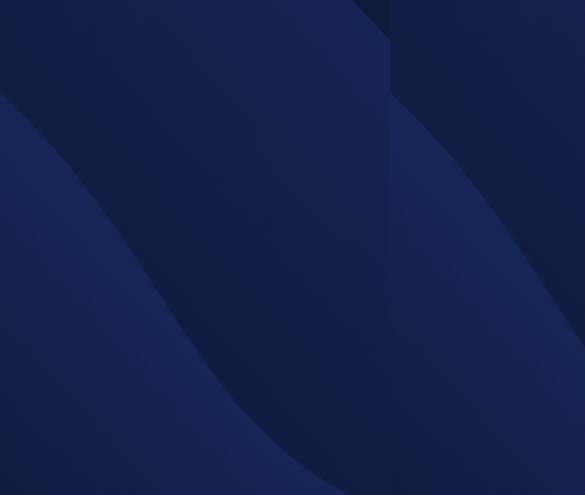
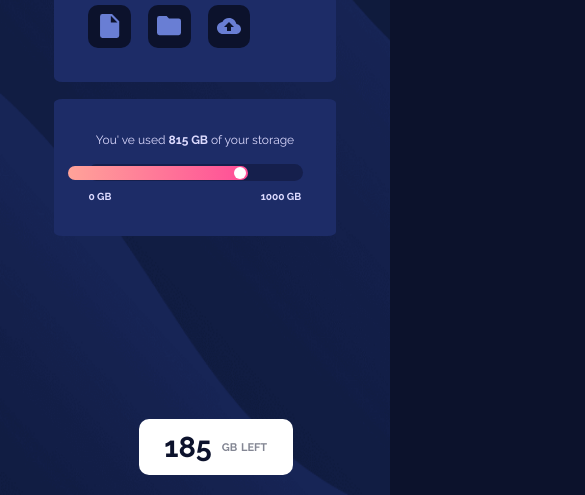
Before and after one commit to Zaklina-Radenkovic/fylo-data-storage, a website: page index.html in a window 390 px wide. Shown: the part 349-844 px from the top of the page, 585 px wide, since content can reach past the window. Drawn offline with Linux system fonts and the light colour scheme.

Commit message:
Update style.css

```diff
--- a/css/style.css
+++ b/css/style.css
@@ -14,6 +14,20 @@
 .u-margin-bottom {
   margin-bottom: 1.42rem; }
 
+/*body {
+  font-family: 'Raleway', sans-serif;
+  color: hsl(243, 100%, 93%);
+  font-weight: 400;
+
+  box-sizing: border-box;
+  overflow-x: hidden;
+  background: hsl(229, 57%, 11%) url("../images/bg-desktop.png") left bottom no-repeat;
+  height: 100vh;
+
+  @include respond-phone {
+    background: hsl(229, 57%, 11%) url("../images/bg-mobile.png");
+  }
+}*/
 .data {
   flex: 1;
   height: 14.3rem;
@@ -46,7 +60,7 @@
         cursor: pointer; }
         .data-storage--file:hover svg, .data-storage--file:active svg {
           fill: #0c122c; }
-  @media (max-width: 23.4em) {
+  @media (max-width: 37.5em) {
     .data {
       margin-right: 0;
       margin-bottom: 1.4rem;
@@ -64,27 +78,26 @@
   color: #848794;
   background-color: white;
   position: absolute;
-  right: 5%;
-  top: 0px;
-  z-index: 100; }
+  right: 9%;
+  top: -35px; }
   .data-remain::after {
     content: "";
     display: table;
-    width: 12.48rem;
+    width: 12.47rem;
     height: 4.64rem;
     margin-top: -2.42rem;
     margin-left: 5px;
-    background: linear-gradient(to bottom right, rgba(255, 255, 255, 0) 75%, white 80%);
+    background: linear-gradient(to bottom right, rgba(255, 255, 255, 0) 60%, white 80%);
     -webkit-clip-path: polygon(0 0, 100% 0, 100% 100%, 85% 75%, 0 75%);
     clip-path: polygon(0 0, 100% 0, 100% 100%, 85% 75%, 0 75%); }
   .data-remain--left {
     padding-right: 10px;
     font-size: 2.14rem;
     color: #0c122c; }
-  @media (max-width: 23.4em) {
+  @media (max-width: 37.5em) {
     .data-remain {
-      top: 69%;
-      right: 39%;
+      top: 91%;
+      right: 25%;
       font-size: 1.3rem;
       padding-top: .9rem; }
       .data-remain::after {
@@ -93,108 +106,12 @@
         font-size: 2.4rem;
         vertical-align: middle; } }
 
-/* DATA BAR WITHOUT ANIMATION
-
-.data-bar {
-	flex: 0 0 40%;
-	height: 11.4rem; //160px;
-	background: $color-primary;
-
-	-webkit-clip-path: inset(0 0 0 0 round 3% 3% 3% 3%);
-	clip-path: inset(0 0 0 0 round 3% 3% 3% 3%);
-
-	&--usage {
-		font-weight: $weight-bold;
-	}
-
-	&__progress {
-		height: 1.42rem; //20px;
-		width: 32.8rem; //460px;
-		//width: 0;
-		margin: 0 auto;
-		background-color: lighten($color-primary-dark, 8%);
-
-		display: flex;
-    	align-items: center;
-    	padding-left: .1rem;
-
-    	//animation: Line linear 4s;
-
-    	&::before {
-    		@include span-content;
-			content: "0 GB";
-		}
-
-		&::after {
-			@include span-content;
-			content: "1000 GB";
-			margin-left: 3.9rem; //55px;
-		}
-
-		&--show {
-			//width: 26.85rem; //350px;
-			height: 1.14rem; //16px;
-			margin-left: -1.85rem; //-26px;
-			background: linear-gradient(to right, hsl(6, 100%, 80%), hsl(335, 100%, 65%));
-
-			display: flex;
-			justify-content: center;
-			align-items: center;
-
-			animation: Line 3s ease-in;
-		}
-
-		&--pick {
-			display: block;
-			width: 12px;
-			height: 12px;
-			margin-left: 23.7rem; //333px;
-			border-radius: 50%;
-			background-color: rgb(255, 255, 255);
-		}
-	}
-
-
-	@include respond-phone {
-		flex:0 0 11.4rem;
-
-		width: 100%;
-		padding: 12.2%;
-
-		p {
-			text-align: center;
-		}
-
-		&__progress {
-			width: 17.9rem;
-			padding-left: 0;
-
-			&::before {
-				@include span-content--mob;
-			}
-
-			&::after {
-				margin-left: 0;
-				@include span-content--mob;
-			}
-
-			&--show {
-				width: 15rem;
-				margin-left: -1.7rem;
-			}
-
-			&--pick {
-				margin-left: 13.8rem;
-			}
-		}
-	}
-}*/
 .data-bar {
   flex: 0 0 40%;
   height: 11.4rem;
   background: #1d2c67;
-  -webkit-clip-path: inset(0 0 0 0 round 3% 3% 3% 3%);
-  clip-path: inset(0 0 0 0 round 3% 3% 3% 3%); }
+  position: relative;
+  border-radius: 3%; }
   .data-bar--usage {
     font-weight: 700; }
   .data-bar__progress {
@@ -227,6 +144,26 @@
       font-size: .85rem;
       font-weight: 700;
       text-transform: uppercase; }
+  @media (max-width: 37.5em) {
+    .data-bar {
+      flex: 0 0 11.4rem;
+      width: 100%;
+      padding: 12.2%; }
+      .data-bar p {
+        text-align: center; }
+      .data-bar__progress {
+        width: 17.9rem;
+        padding-left: 0; }
+        .data-bar__progress::before {
+          font-size: .7rem; }
+        .data-bar__progress::after {
+          margin-left: 0;
+          font-size: .7rem; }
+        .data-bar__progress--show {
+          width: 15rem;
+          margin-left: -1.7rem; }
+        .data-bar__progress--pick {
+          margin-left: 13.8rem; } }
 
 @keyframes Line {
   0% {
@@ -234,7 +171,7 @@
 
 html {
   font-size: 87.5%; }
-  @media (max-width: 23.4em) {
+  @media (max-width: 37.5em) {
     html {
       font-size: 75%; } }
 
@@ -244,19 +181,20 @@ body {
   font-weight: 400;
   box-sizing: border-box;
   overflow-x: hidden;
-  background: #0c122c url("../images/bg-desktop.png") left bottom no-repeat;
-  height: 100vh; }
+  background: #0c122c url("../images/bg-desktop.png") no-repeat 100% 100%/100% 50%;
+  height: 100vh;
+  display: flex;
+  justify-content: center;
+  align-items: center; }
   @media (max-width: 37.5em) {
     body {
-      background: #0c122c url("../images/bg-mobile.png") 100% 100% / 100% 100%;
-	  } }
+      background: #0c122c url("../images/bg-mobile.png") no-repeat 100% 100%/100% 100%; } }
 
 .container {
-  max-width: 65.8rem;
-  transform: translate(28%, 50%);
+  width: 70%;
   display: flex;
   align-items: flex-end; }
-  @media (max-width: 23.4em) {
+  @media (max-width: 37.5em) {
     .container {
       width: 23.5rem;
       flex-direction: column;
@@ -272,6 +210,6 @@ footer {
     text-align: center; }
     footer .attribution a {
       color: #3e52a3; }
-  @media (max-width: 23.4em) {
+  @media (max-width: 37.5em) {
     footer {
       display: none; } }
```
